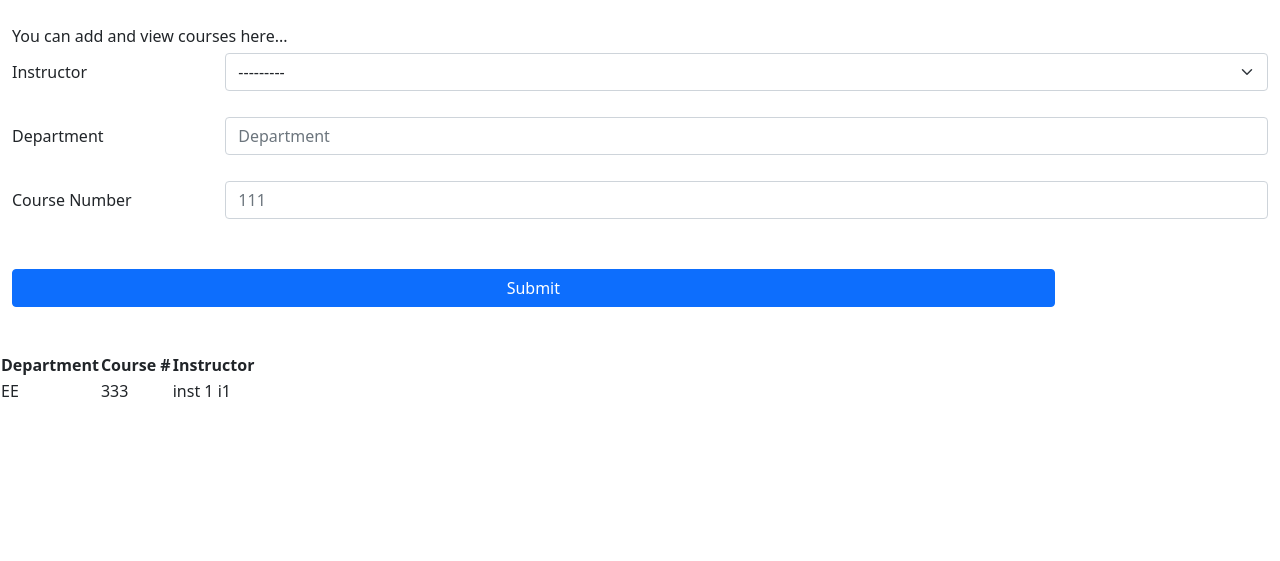
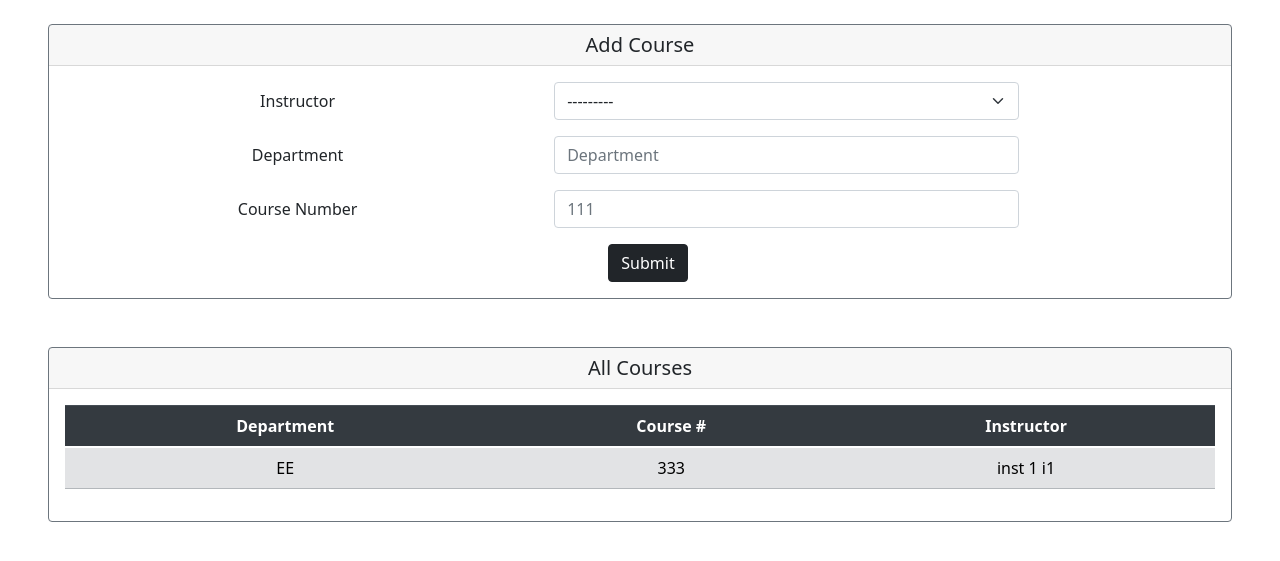
Before and after one commit to dpboyer/GraciousHotspurs, a Django app: page /courses/ in a window 1280 px wide. Shown: the part 56-617 px from the top of the page. Run offline with Django 3.2, Linux system fonts and the light colour scheme; a user stored in the database is signed in; data comes from the database, SQL or seed files in the repository; both versions use the stored data as it was after the commit; parts of the project's set-up code (start-up, migrations or seed data) failed here and were passed over; some libraries are stand-ins or nearby versions.

Commit message:
css final touches

```diff
--- a/templates/courses.html
+++ b/templates/courses.html
@@ -7,70 +7,69 @@
         <link href="https://cdn.jsdelivr.net/npm/bootstrap@5.0.0-beta1/dist/css/bootstrap.min.css"
               rel="stylesheet" integrity="sha384-giJF6kkoqNQ00vy+HMDP7azOuL0xtbfIcaT9wjKHr8RbDVddVHyTfAAsrekwKmP1" crossorigin="anonymous">
         <style>
-            .test {
-                margin-left: 20px;
-                margin-right: 20px;
-            }
-
-            .pad {
-                padding-top: 5px;
-                padding-bottom: 5px;
-            }
         </style>
     </head>
-    <div class="container-fluid">
+
+    <div class="card border-secondary text-center mr-5 ml-5">
+        <h5 class="card-header">Add Course</h5>
+        <div class="card-body">
             <form method="post">
-            You can add and view courses here...
-            <br>
                 <div class="form-group row pad">
-                <label for="id_office_hours" class="col-sm-2 col-form-label">Instructor</label>
-                <div class="col-sm-10">
+                    <label for="id_office_hours" class="col-sm-5 col-form-label">Instructor</label>
+                    <div class="col-sm-5">
                         <div class="md-form mt-0">
                             {{ form.instructor}}
                         </div>
                     </div>
                 </div>
                 <div class="form-group row pad">
-                <label for="id_department" class="col-sm-2 col-form-label">Department</label>
-                <div class="col-sm-10">
+                    <label for="id_department" class="col-sm-5 col-form-label">Department</label>
+                    <div class="col-sm-5">
                         <div class="md-form mt-0">
                             {{ form.department }}
                         </div>
                     </div>
                 </div>
                 <div class="form-group row pad">
-                <label for="id_course_number" class="col-sm-2 col-form-label">Course Number</label>
-                <div class="col-sm-10">
+                    <label for="id_course_number" class="col-sm-5 col-form-label">Course Number</label>
+                    <div class="col-sm-5">
                         <div class="md-form mt-0">
                             {{ form.course_number}}
                         </div>
                     </div>
                 </div>
-            <div class="form-group row pad">
-                <div class="col-sm-10">
-                    <input class="btn btn-primary btn-block mt-4" type="submit", name="addCourse"/>
+                <div class="col text-center">
+                    <input class="btn btn-dark ml-3" type="submit", name="addCourse">
+                </div>
+                {% csrf_token %}
+            </form>
         </div>
     </div>
 
-            {% csrf_token %}
-
-        </form>
-    </div>
-
     <br>
-    <table>
+    <br>
+    <div class="card border-secondary text-center mr-5 ml-5">
+        <h5 class="card-header">All Courses</h5>
+        <div class="card-body">
+                <table class="table table-hover">
+                    <thead class="thead-dark">
                         <tr>
-            <th>Department</th>
-            <th>Course #</th>
-            <th>Instructor</th>
+                            <th scope="col">Department</th>
+                            <th scope="col">Course #</th>
+                            <th scope="col">Instructor</th>
                         </tr>
+                    </thead>
+                    <tbody>
                         {% for i in courses %}
-            <tr>
+                            <tr class="table-secondary">
                                 <td>{{ i.department }}</td>
                                 <td>{{ i.course_num }}</td>
                                 <td>{{ i.instructor }}</td>
                             </tr>
                         {% endfor %}
+                    </tbody>
                 </table>
+        </div>
+    </div>
 
 {% endblock %}
--- a/templates/deluser.html
+++ b/templates/deluser.html
@@ -62,7 +62,7 @@
             </thead>
         <tbody>
             {% for i in users %}
-                <tr>
+                <tr class="table-secondary">
                     <td>{{ i.username }}</td>
                     <td>******</td>
                     <td>{{ i.first_name }}</td>
@@ -92,7 +92,7 @@
                     </thead>
                     <tbody>
                         {% for i in instructors %}
-                    <tr>
+                            <tr class="table-secondary">
                                 <td>{{ i.user }}</td>
                                 <td>{{ i.phone_number }}</td>
                                 <td>{{ i.office_hour }}</td>
@@ -121,7 +121,7 @@
                     </thead>
                     <tbody>
                         {% for i in teachingAssistants %}
-                    <tr>
+                            <tr class="table-secondary">
                                 <td>{{ i.user }}</td>
                                 <td>{{ i.phone_number }}</td>
                                 <td>{{ i.office_hour }}</td>
```
Also changed, not shown: templates/adduser.html (+6 -18 lines), templates/delcourse.html (+15 -29 lines), templates/delsection.html (+3 -4 lines), templates/sections.html (+30 -19 lines), db.sqlite3. Lines whose indentation alone changed are shown as unchanged.
